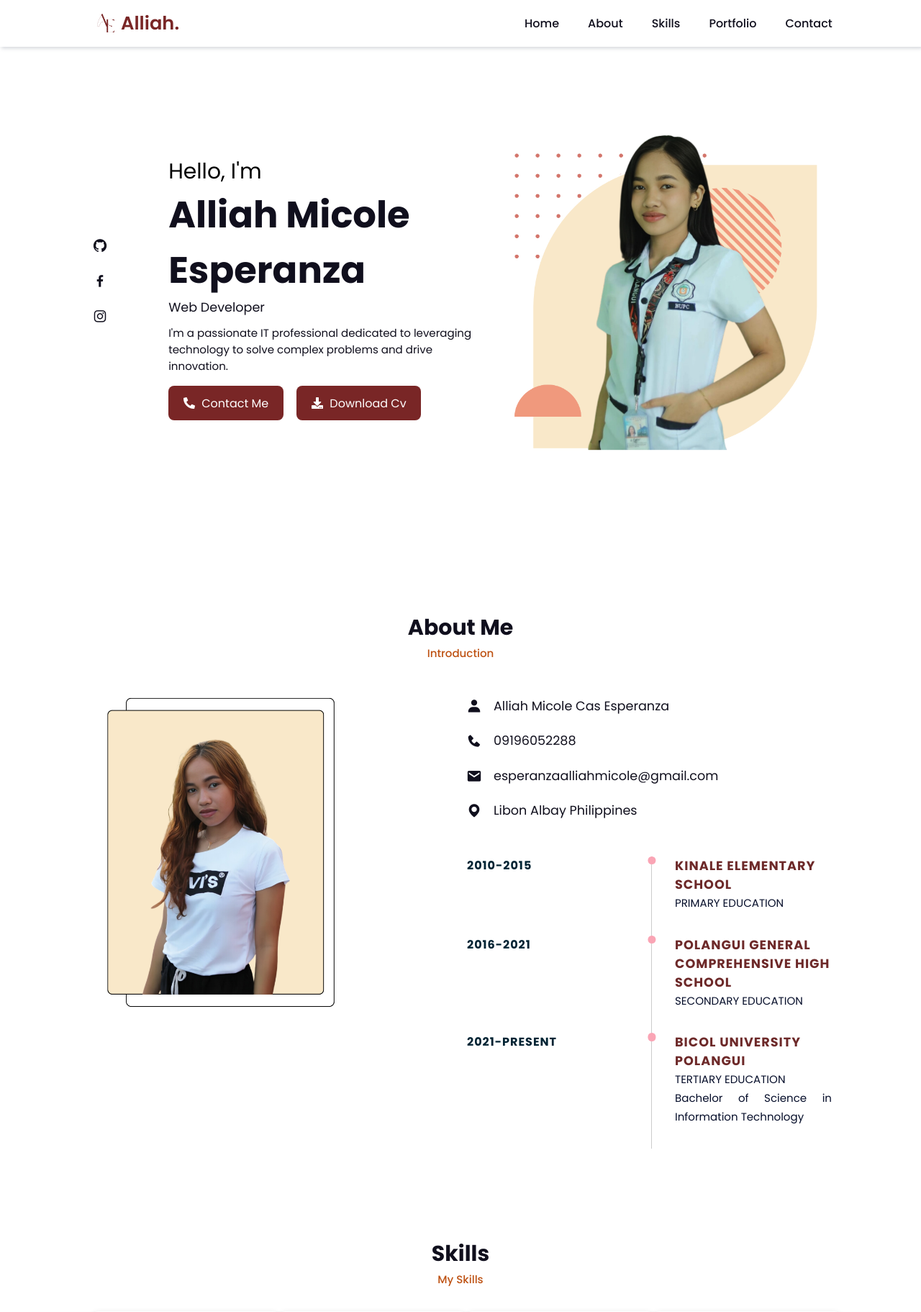
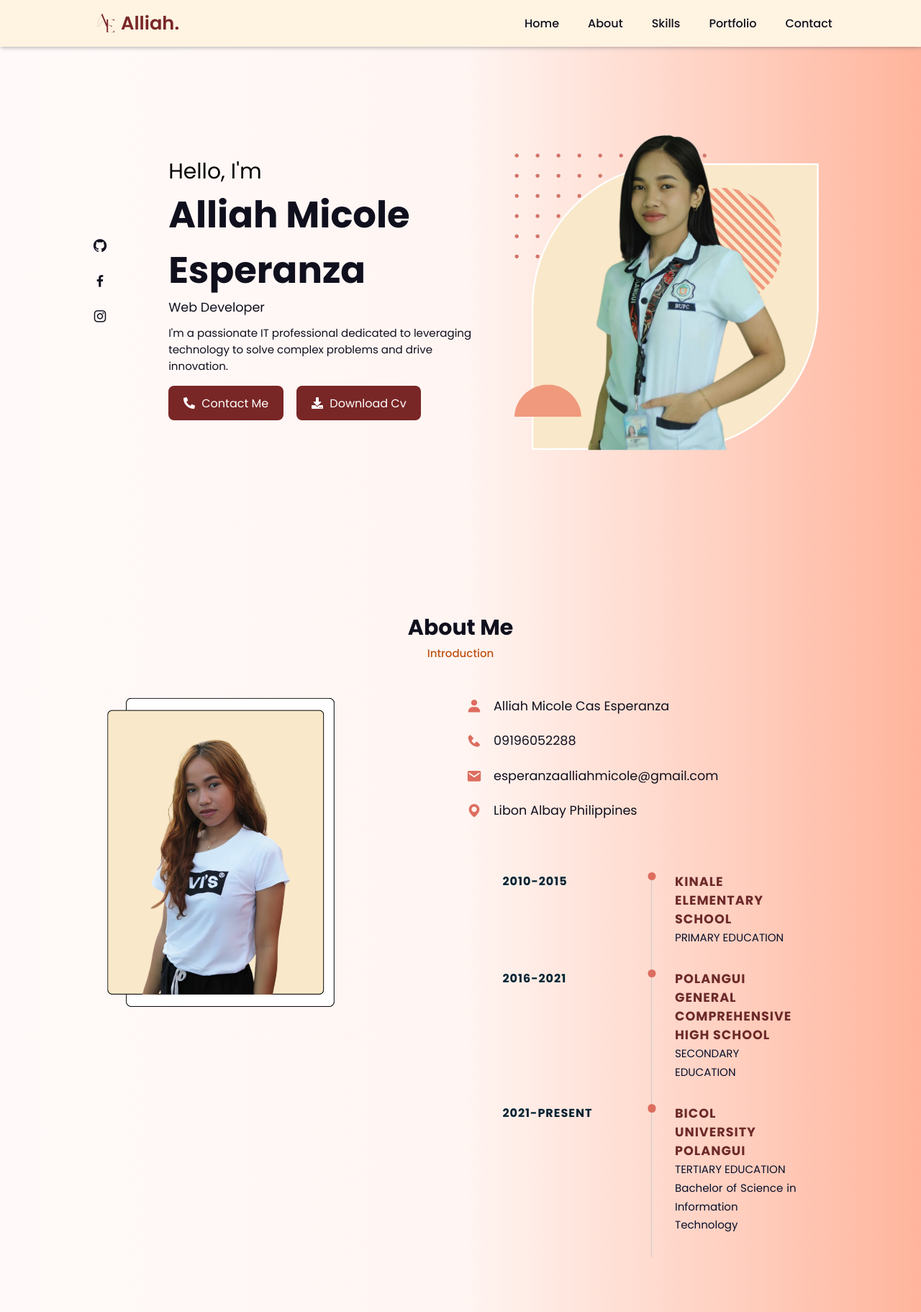
Before and after one commit to alliahmicoleesperanza/2024_BSIT-3A_FlourishCraft_AlliahMicoleEsperanza, a PHP site: page / in a window 1280 px wide. Shown: the top 1823 px of the page at 72% size. Run offline with PHP 8.4, Linux system fonts and the light colour scheme.

Commit message:
Update style.css

```diff
--- a/portfolio/css/style.css
+++ b/portfolio/css/style.css
@@ -13,10 +12,10 @@
 }
 :root {
   --main-color: #792626;
-  --bg-color: #fff;
+  background: rgb(211,117,107);
+  background: linear-gradient(90deg, rgba(255, 211, 206, 0.122) 0%, rgba(255, 240, 235, 0.625) 50%, rgba(255, 167, 138, 0.845) 100%);
   --text-color: #100f1d;
-  --hover: #a54e4e;
-
+  --header: #fff3e2;
   --big-font: 3.2rem;
   --medium-font: 1.8rem;
   --p-font: 0.941rem;
@@ -56,10 +54,10 @@ header {
   display: flex;
   align-items: center;
   justify-content: space-between;
-  background: var(--bg-color);
+  background: var(--header);
   padding: 13px 10%;
   transition: 0.2s;
-  box-shadow: -3px -3px 7px #ffffff73,
+  box-shadow: -3px -3px 7px #28171773,
 				2px 2px 5px rgba(94, 104, 121, 0.288);
 }
 header.shadow {
@@ -194,6 +183,10 @@ header.shadow {
 .information .info-box span {
   font-weight: 400;
   margin-left: 1rem;
+}
+.info-box i {
+  color: #dd6d5f;
+  font-size: 24px;
 }
 .skills-container {
   display: grid;
@@ -496,26 +457,23 @@ form textarea {
 
   text-transform: uppercase;
 }
-
 .tl-title-2 {
   letter-spacing: 1px;
   font-size: 1.1rem;
   color: #6d2929;
   text-transform: uppercase;
 }
-
 .tl-title-2::before {
   content: "";
   position: absolute;
   width: .7rem;
   height: .7rem;
-  background-color: #faa5b5;
+  background-color: #dd6d5f;
   border-radius: 50%;
   transform: translateX(-50%);
   margin-right: 100px;
   left: 0;
 }
-
 .para {
   line-height: 1.6rem;
   color: #070F2B;
@@ -523,41 +481,53 @@ form textarea {
   font-size: 1.1rem;
   font-weight: 400;
 }
-
 .timeline {
   display: grid;
-
   grid-template-columns: repeat(2, 1fr);
 }
-
 .tl-content {
   border-left: 1px solid #ccc;
   padding-left: 2rem;
   position: relative;
   padding-bottom: 2rem;
 }
-
-.experience {
-
+.education {
   padding: 1px;
   margin-top: 50px;
 }
-
 .left-tl-content,
 .right-tl-content {
     flex: 1;
 }
-
 .left-tl-content {
   margin-right: 5px;
 }
-
 .right-tl-content {
   margin-left: 5px;
 }
-
 .left-tl-content,
 .right-tl-content {
     flex: 1;
-    width: 100%; /* Adjusted width to make the divs wider */
+    width: 100%;
 }
+.navbar a:hover {
+  color: #d26455;
+}
+@keyframes fadeIn {
+  0% {
+      opacity: 0;
+      transform: translateY(20px);
+  }
+  100% {
+      opacity: 1;
+      transform: translateY(0);
+  }
+}
+.fadeIn {
+  opacity: 0;
+  animation: fadeIn 2s ease-out forwards;
+}
+
+header, .navbar li a, .social a i, .home-img, .home-text, .about-container, .info-box, .about-img img, .services-box, .portfolio-img, .contact-form {
+  transition: all 0.1s ease-in-out;
+}
```
Also changed, not shown: other parts of portfolio/css/style.css (+14 -57 lines).
